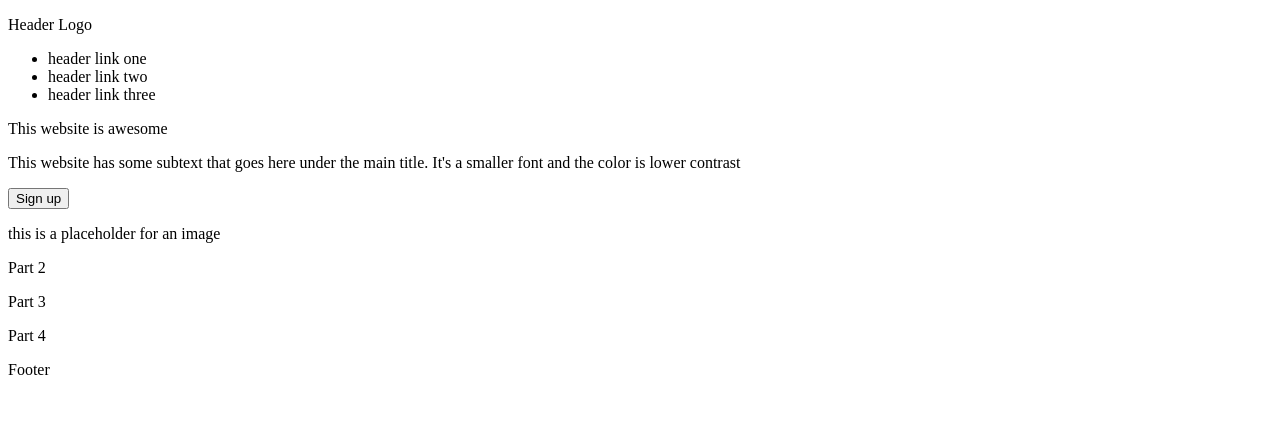
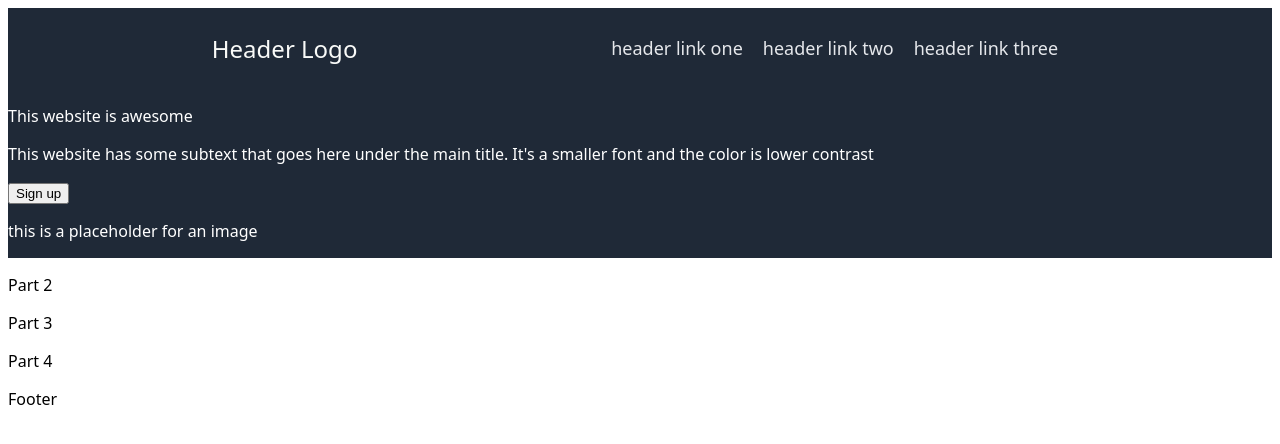
Before and after one commit to AeroDyn4m1c/odin-landing-page, a plain HTML site: page index.html in a window 1280 px wide. Drawn offline with Linux system fonts and the light colour scheme.

Commit message:
added style.css and started part 1 styling

```diff
--- a/index.html
+++ b/index.html
@@ -4,15 +4,16 @@
   <meta charset="UTF-8">
   <meta name="viewport" content="width=device-width, initial-scale=1.0">
   <title>Landing Page | AeroDyn4mic</title>
+  <link rel="stylesheet" href="styles.css">
 </head>
 <body>
-  <div>
+  <div class="part-1">
     <nav>
-      <p>Header Logo</p>
-      <ul>
-        <li>header link one</li>
-        <li>header link two</li>
-        <li>header link three</li>
+      <p class="header-text">Header Logo</p>
+      <ul class="header-list">
+        <li class="header-list-flex"><a href="">header link one</a></li>
+        <li class="header-list-flex"><a href="">header link two</a></li>
+        <li class="header-list-flex"><a href="">header link three</a></li>
       </ul>
     </nav>
 
--- /dev/null
+++ b/styles.css
@@ -0,0 +1,38 @@
+body {
+  font-family: system-ui, -apple-system, BlinkMacSystemFont, 'Segoe UI', Roboto, Oxygen, Ubuntu, Cantarell, 'Open Sans', 'Helvetica Neue', sans-serif;
+}
+
+ul {
+  list-style-type: none;
+}
+
+a {
+  text-decoration: none;
+  color: #E5E7EB;
+}
+
+.part-1 {
+  background-color: #1F2937;
+  color: white;
+  display: flex;
+  flex-direction: column;
+}
+
+nav {
+  display: flex;
+  justify-content: space-evenly;
+}
+
+.header-text {
+  font-size: 24px;
+  color: #F9FAF8;
+}
+
+.header-list {
+  font-size: 18px;
+  display: flex;
+}
+
+.header-list-flex {
+  margin: 10px;
+}
```
